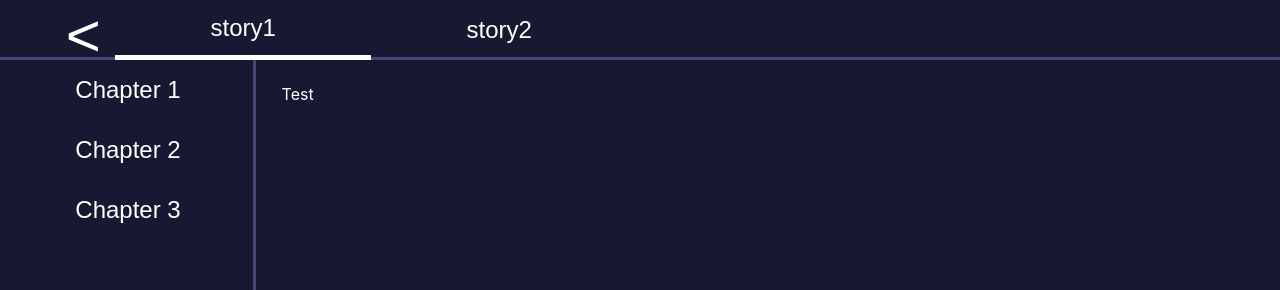
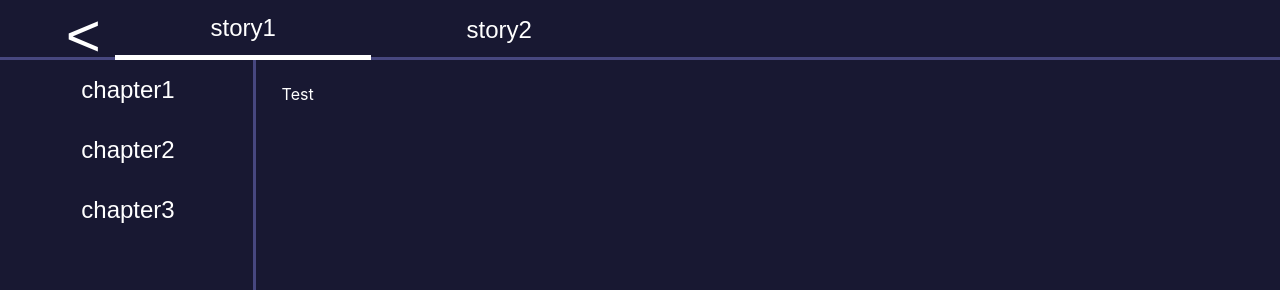
Before and after one commit to Dj5822/ArtheaProject, a React (Create React App) app: page /short-stories in a window 1280 px wide. Both pictures are taken after a click on the button "story1". Shown: the top 290 px of the page. Built offline with nearby package versions, Linux system fonts and the light colour scheme.

Commit message:
Sidebar buttons updated.
Sidebar buttons now update based on the volumes in the currently
selected story.

```diff
--- a/src/Components/ShortStories.js
+++ b/src/Components/ShortStories.js
@@ -5,32 +5,18 @@ import './ShortStories.scss';
 import StoryData from '../Data/shortStories.json';
 
 class NavBar extends React.Component {
-  constructor(props) {
-    super(props);
-
-    this.state = {
-      selectedNavButton: 0
-    }
-
-    this.navButtonPressed = this.navButtonPressed.bind(this);
-  }
-
-  navButtonPressed(num) {
-    this.setState({
-      selectedNavButton: num
-    });
-  }
-
   render() {
+    /*
+      Renders buttons based on the number of stories.
+    */
     let storyButtons = [];
-
     for (let i=0; i<Object.keys(StoryData).length; i++){
-      let buttonId = "button"+(i+1);
-      if (this.state.selectedNavButton === i+1) {
-        storyButtons.push(<button key={buttonId} className="selectedNavButton" onClick={() => this.navButtonPressed(i+1)}>{Object.keys(StoryData)[i]}</button>);
+      let buttonKey = Object.keys(StoryData)[i]+"button";
+      if (this.props.currentStory === Object.keys(StoryData)[i]) {
+        storyButtons.push(<button key={buttonKey} className="selectedNavButton" onClick={() => this.props.onButtonClick(Object.keys(StoryData)[i])}>{Object.keys(StoryData)[i]}</button>);
       }
       else {
-        storyButtons.push(<button key={buttonId} className="navButton" onClick={() => this.navButtonPressed(i+1)}>{Object.keys(StoryData)[i]}</button>);
+        storyButtons.push(<button key={buttonKey} className="navButton" onClick={() => this.props.onButtonClick(Object.keys(StoryData)[i])}>{Object.keys(StoryData)[i]}</button>);
       }
     }
 
@@ -46,36 +32,25 @@ class NavBar extends React.Component {
 }
 
 class SideBar extends React.Component {
-  constructor(props) {
-    super(props);
-
-    this.state = {
-      selectedSideButton: 0
-    }
-
-    this.sideButtonPressed = this.sideButtonPressed.bind(this);
-  }
-
-  sideButtonPressed(num) {
-    this.setState({
-      selectedSideButton: num
-    });
-  }
-
   render() {
-    let buttonClassList = new Array(3).fill("sideButton");
-
-    for (var i=0; i<buttonClassList.length; i++){
-      if (this.state.selectedSideButton === i+1) {
-        buttonClassList[i] = "selectedSideButton";
+    let volumeButtons = [];
+    if (this.props.currentStory !== ""){
+      for (let i=0; i<Object.keys(StoryData[this.props.currentStory]).length; i++){
+        let buttonKey = Object.keys(StoryData[this.props.currentStory])[i]+"button";
+        if (this.props.currentVolume === Object.keys(StoryData[this.props.currentStory])[i]) {
+          volumeButtons.push(<button key={buttonKey} className="selectedSideButton"
+          onClick={() => this.props.onButtonClick(Object.keys(StoryData[this.props.currentStory])[i])}>{Object.keys(StoryData[this.props.currentStory])[i]}</button>);
+        }
+        else {
+          volumeButtons.push(<button key={buttonKey} className="sideButton"
+          onClick={() => this.props.onButtonClick(Object.keys(StoryData[this.props.currentStory])[i])}>{Object.keys(StoryData[this.props.currentStory])[i]}</button>);
+        }
       }
     }
 
     return (
       <div id="sidebar">
-        <button className={buttonClassList[0]} onClick={() => this.sideButtonPressed(1)}>Chapter 1</button>
-        <button className={buttonClassList[1]} onClick={() => this.sideButtonPressed(2)}>Chapter 2</button>
-        <button className={buttonClassList[2]} onClick={() => this.sideButtonPressed(3)}>Chapter 3</button>
+        {volumeButtons}
       </div>
     );
   }
@@ -92,12 +67,36 @@ class Content extends React.Component {
 }
 
 class ShortStories extends React.Component {
+  constructor(props) {
+    super(props);
+    this.state = {
+      selectedStory: "",
+      selectedVolume: ""
+    }
+
+    this.navButtonPressed = this.navButtonPressed.bind(this);
+    this.sideButtonPressed = this.sideButtonPressed.bind(this);
+  }
+
+  navButtonPressed(storyTitle) {
+    this.setState({
+      selectedStory: storyTitle
+    });
+  }
+
+  sideButtonPressed(volumeTitle) {
+    this.setState({
+      selectedVolume: volumeTitle
+    });
+  }
+
   render() {
     return (
       <div id="ShortStories">
-        <NavBar />
-        <SideBar />
-        <Content />
+        <NavBar currentStory={this.state.selectedStory} onButtonClick={this.navButtonPressed} />
+        <SideBar currentStory={this.state.selectedStory} currentVolume={this.state.selectedVolume}
+        onButtonClick={this.sideButtonPressed} />
+        <Content currentStory={this.state.selectedStory} currentVolume={this.state.selectedVolume} />
       </div>
     );
   }
--- a/src/Data/shortStories.json
+++ b/src/Data/shortStories.json
@@ -1,9 +1,11 @@
 {
   "story1": {
-    "chapter1": "Testing..."
+    "chapter1": "Testing...1",
+    "chapter2": "Testing...2",
+    "chapter3": "Testing...3"
   },
 
   "story2": {
-    "chapter1": "Testing..."
+    "chapter1": "Testing...1"
   }
 }
```
Also changed, not shown: 1 other file (tests, documents, lock files or other folders).
